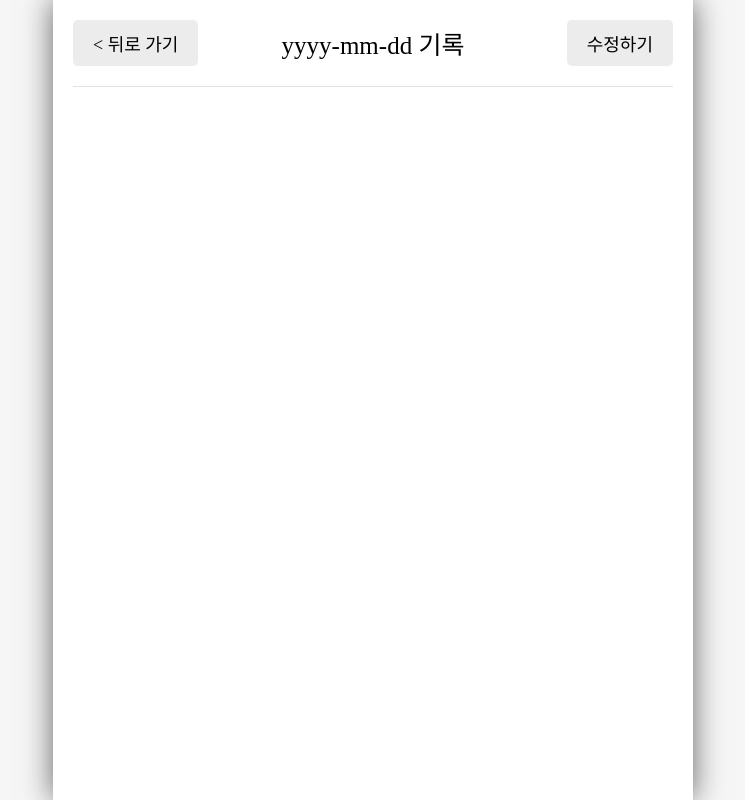
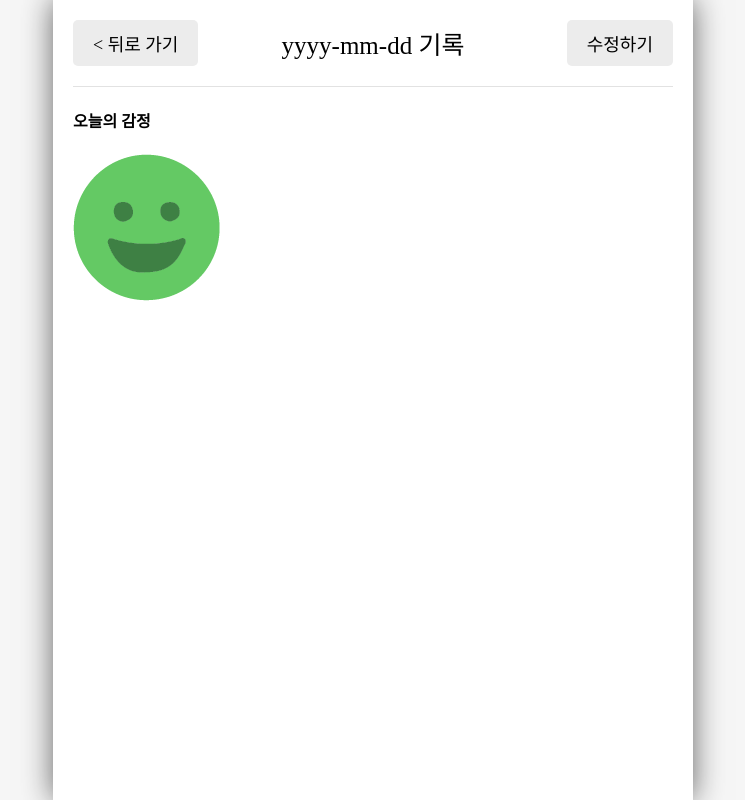
Before and after one commit to ByungJae-Lee/emotion_diary, a React (Vite) app: page /diary/1 in a window 1280 px wide. Shown: the whole page, without its empty margins (267-1012 px from the left). Built offline with nearby package versions, Linux system fonts and the light colour scheme; a web font is replaced by a local one.

Commit message:
add_Diary_emotion

```diff
--- /dev/null
+++ b/src/components/Viewer.jsx
@@ -0,0 +1,21 @@
+import React from 'react';
+import './Viewer.css';
+import { getEmotionImage } from '../util/get-emotion-image';
+
+const Viewer = () => {
+  const emotionId = 1;
+
+  return (
+    <div className="Viewer">
+      <section className="img_section">
+        <h4>오늘의 감정</h4>
+        <div>
+          <img src={getEmotionImage(emotionId)} />
+        </div>
+      </section>
+      <section className="content_section"></section>
+    </div>
+  );
+};
+
+export default Viewer;
--- a/src/pages/Diary.jsx
+++ b/src/pages/Diary.jsx
@@ -2,6 +2,7 @@ import React from 'react';
 import { useParams } from 'react-router-dom';
 import Header from '../components/Header';
 import Button from '../components/Button';
+import Viewer from '../components/Viewer';
 
 const Diary = () => {
   const params = useParams();
@@ -13,6 +14,7 @@ const Diary = () => {
         leftChild={<Button text={'< 뒤로 가기'} />}
         rightChild={<Button text={'수정하기'} />}
       />
+      <Viewer />
     </div>
   );
 };
```
Also changed, not shown: src/components/Viewer.css (added).
